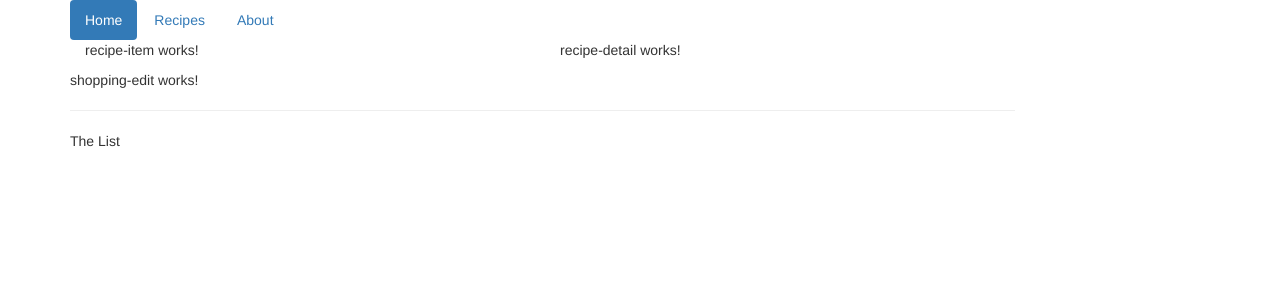
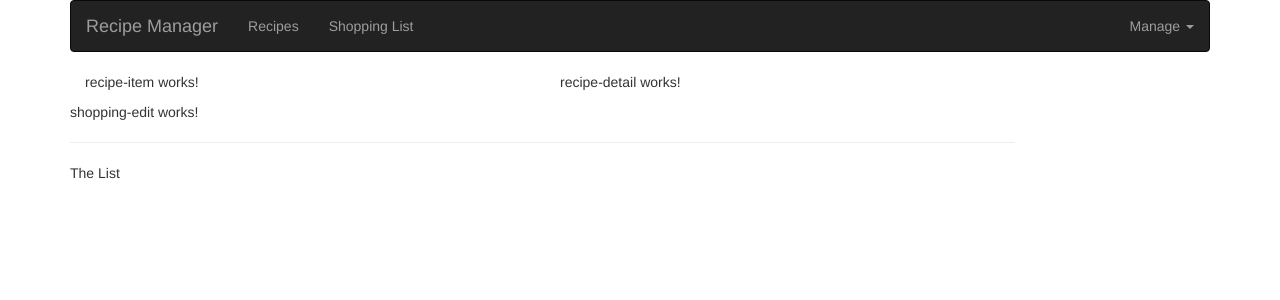
Before and after one commit to eslaurente/angular, an Angular app in the folder recipe-manager-app/: page / in a window 1280 px wide. Shown: the top 300 px of the page. Built offline with nearby package versions, Linux system fonts and the light colour scheme.

Commit message:
Updated navbar component

```diff
--- a/recipe-manager-app/src/app/header/header.component.html
+++ b/recipe-manager-app/src/app/header/header.component.html
@@ -1,5 +1,22 @@
-<ul class="nav nav-pills">
-  <li role="presentation" class="active"><a href="#">Home</a></li>
-  <li role="presentation"><a href="#">Recipes</a></li>
-  <li role="presentation"><a href="#">About</a></li>
-</ul>
+<nav class="navbar navbar-inverse">
+  <div class="container-fluid">
+    <div class="navbar-header">
+      <a href="#" class="navbar-brand">Recipe Manager</a>
+    </div>
+    <div class="navbar-inverse">
+      <ul class="nav navbar-nav">
+        <li><a href="#">Recipes</a></li>
+        <li><a href="#">Shopping List</a></li>
+      </ul>
+      <ul class="nav navbar-nav navbar-right">
+        <li class="dropdpown">
+          <a href="#" class="dropdown-toggle" role="button">Manage <span class="caret"></span></a>
+          <ul class="dropdown-menu">
+            <li><a href="#">Save Data</a></li>
+            <li><a href="#">Fetch Data</a></li>
+          </ul>
+        </li>
+      </ul>
+    </div>
+  </div>
+</nav>
--- a/recipe-manager-app/src/index.html
+++ b/recipe-manager-app/src/index.html
@@ -2,7 +2,7 @@
 <html>
 <head>
   <meta charset="utf-8">
-  <title>RecipeManagerApp</title>
+  <title>Recipe Manager</title>
   <base href="/">
 
   <meta name="viewport" content="width=device-width, initial-scale=1">
```
